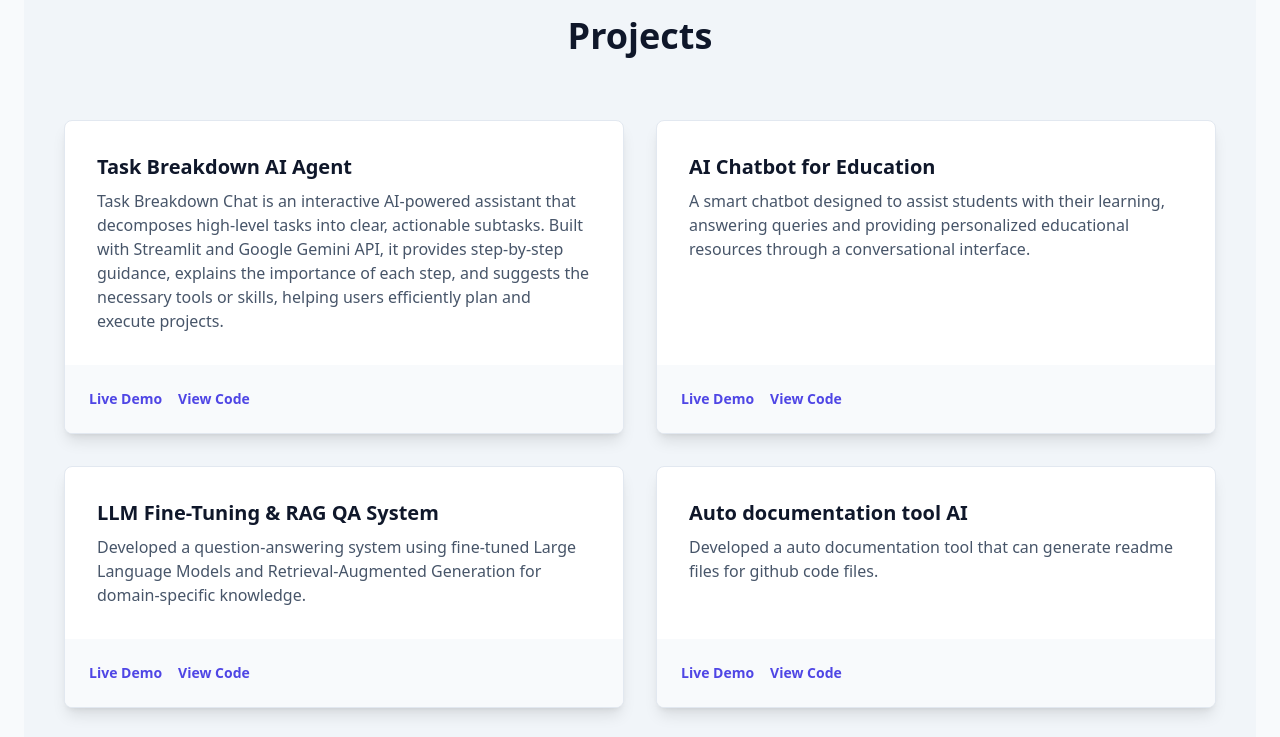
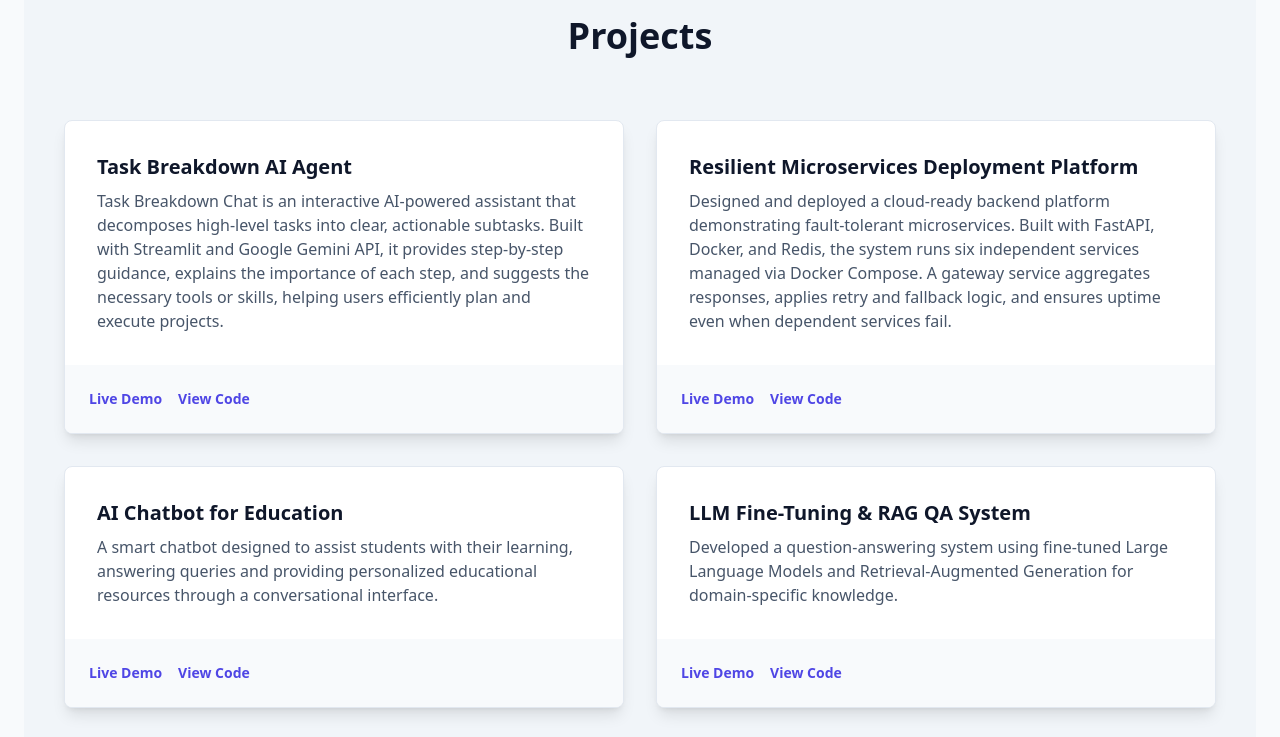
Before and after one commit to pavann19/Pava_kumar_gannoju_portfolio, a plain HTML site: page index.html in a window 1280 px wide. Shown: the part 1640-2377 px from the top of the page. Drawn offline with nearby package versions, Linux system fonts and the light colour scheme.

Commit message:
Update index.html

```diff
--- a/index.html
+++ b/index.html
@@ -191,6 +191,17 @@
                          <div class="p-6 bg-slate-50 dark:bg-slate-800/50 flex gap-4">
                             <a href="https://taskbreakdownagent-fda6dufpnhqsmgxvz8ljiz.streamlit.app/" class="text-sm font-semibold text-indigo-600 dark:text-indigo-400 hover:underline">Live Demo</a>
                             <a href="https://github.com/pavann19/taskBreakDOwnAgent.git" class="text-sm font-semibold text-indigo-600 dark:text-indigo-400 hover:underline">View Code</a>
+                        </div>
+                    </div>
+                    <!-- Project Card 2-->
+                    <div class="bg-white dark:bg-slate-800 rounded-lg shadow-lg overflow-hidden flex flex-col justify-between border border-slate-200 dark:border-slate-700">
+                        <div class="p-8">
+                            <h3 class="text-xl font-bold mb-2 text-slate-900 dark:text-white">Resilient Microservices Deployment Platform</h3>
+                            <p class="text-slate-600 dark:text-slate-400">Designed and deployed a cloud-ready backend platform demonstrating fault-tolerant microservices. Built with FastAPI, Docker, and Redis, the system runs six independent services managed via Docker Compose. A gateway service aggregates responses, applies retry and fallback logic, and ensures uptime even when dependent services fail.</p>
+                        </div>
+                         <div class="p-6 bg-slate-50 dark:bg-slate-800/50 flex gap-4">
+                            <a href="#" class="text-sm font-semibold text-indigo-600 dark:text-indigo-400 hover:underline">Live Demo</a>
+                            <a href="https://github.com/pavann19/resilient-microservices" class="text-sm font-semibold text-indigo-600 dark:text-indigo-400 hover:underline">View Code</a>
                         </div>
                     </div>
                     <div class="bg-white dark:bg-slate-800 rounded-lg shadow-lg overflow-hidden flex flex-col justify-between border border-slate-200 dark:border-slate-700">
```
